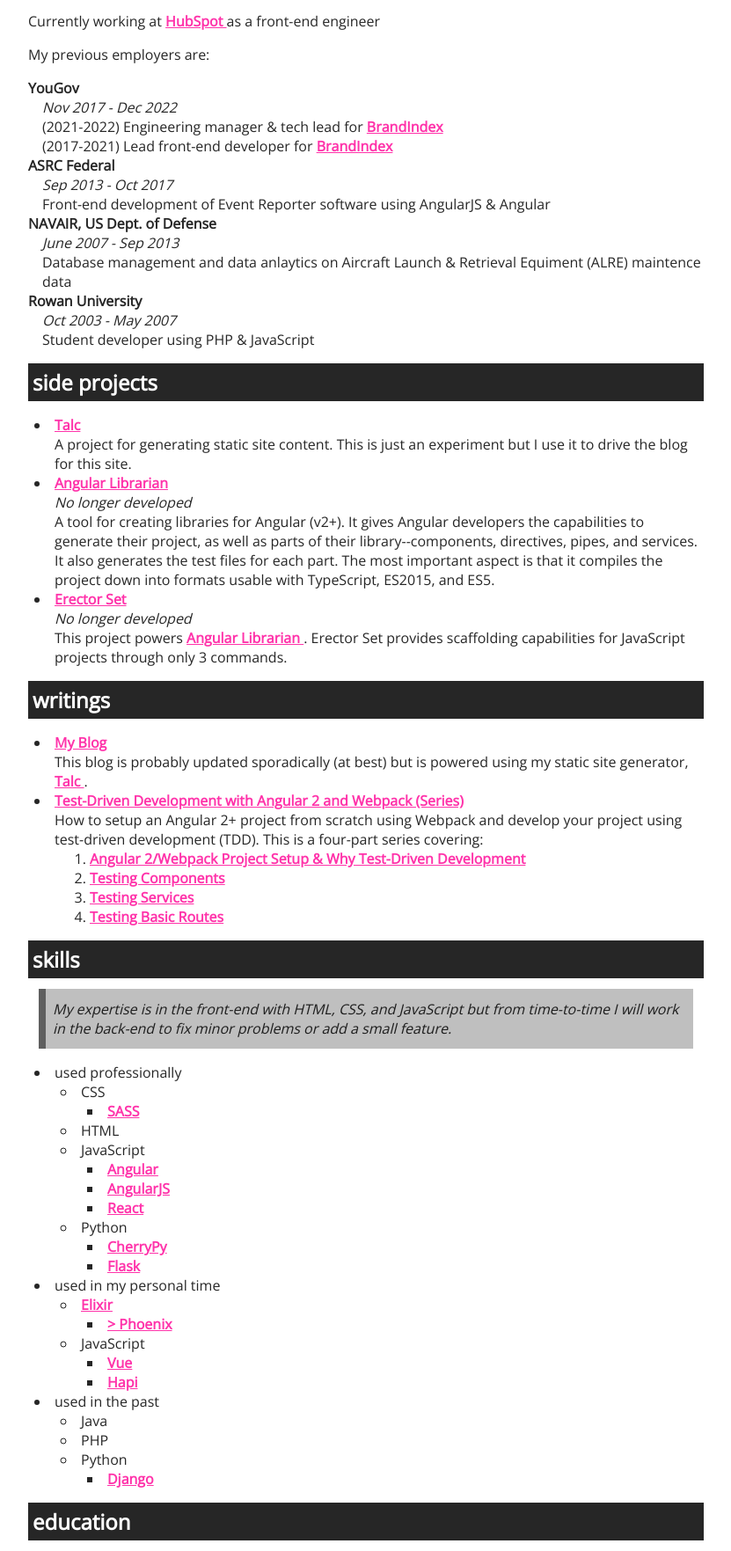
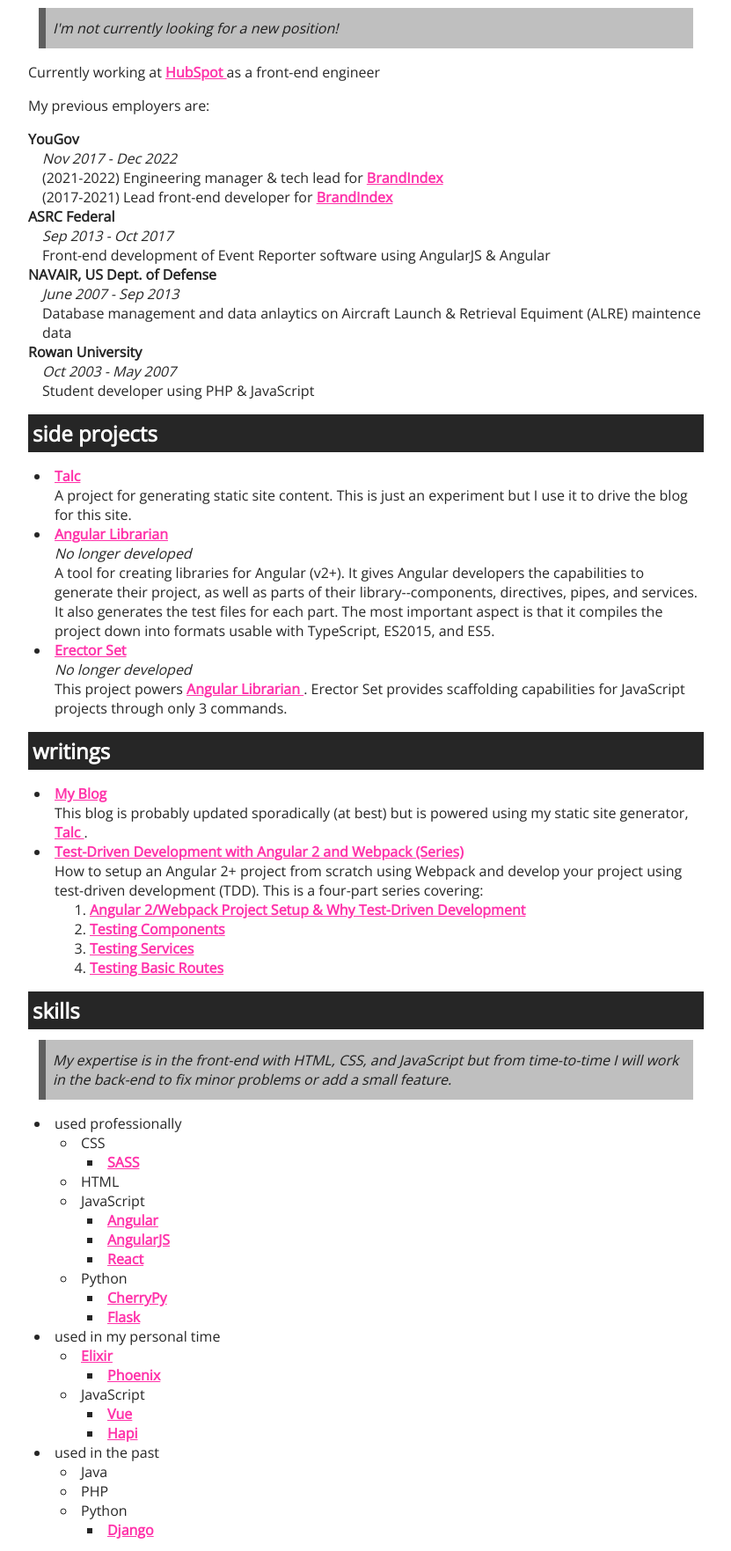
Before and after one commit to gonzofish/fehskens.com, a website: page src/index.html in a window 1280 px wide. Shown: the part 571-2334 px from the top of the page at 88% size, without its empty margins (224-1055 px from the left). Drawn offline with nearby package versions, Linux system fonts and the light colour scheme.

Commit message:
Minor formatting
Also add not looking for work to employment section

```diff
--- a/src/index.html
+++ b/src/index.html
@@ -71,6 +71,10 @@
             <header>
                 <h2>work</h2>
             </header>
+
+            <aside>
+                I'm not currently looking for a new position!
+            </aside>
 
             <p>
                 Currently working at
@@ -316,7 +320,7 @@
                             <ul>
                                 <li>
                                     <a href="http://www.phoenixframework.org/" target="_blank" title="Phoenix"
-                                        rel="noopener noreferrer">>
+                                        rel="noopener noreferrer">
                                         Phoenix
                                     </a>
                                 </li>
@@ -373,8 +377,7 @@
                     <em>
                         <a href="https://www.stevens.edu/" target="_blank"
                            title="Stevens Institute of Technology" rel="noopener noreferrer">
-                            Stevens Institute of Technology
-                        </a>, 2013
+                            Stevens Institute of Technology</a>, 2013
                     </em>
                 </li>
 
@@ -383,8 +386,7 @@
                     <em>
                         <a href="https://www.rowan.edu/" target="_blank" title="Rowan University"
                            rel="noopener noreferrer">
-                            Rowan University
-                        </a>, 2007
+                            Rowan University</a>, 2007
                     </em>
                 </li>
             </ul>
```
